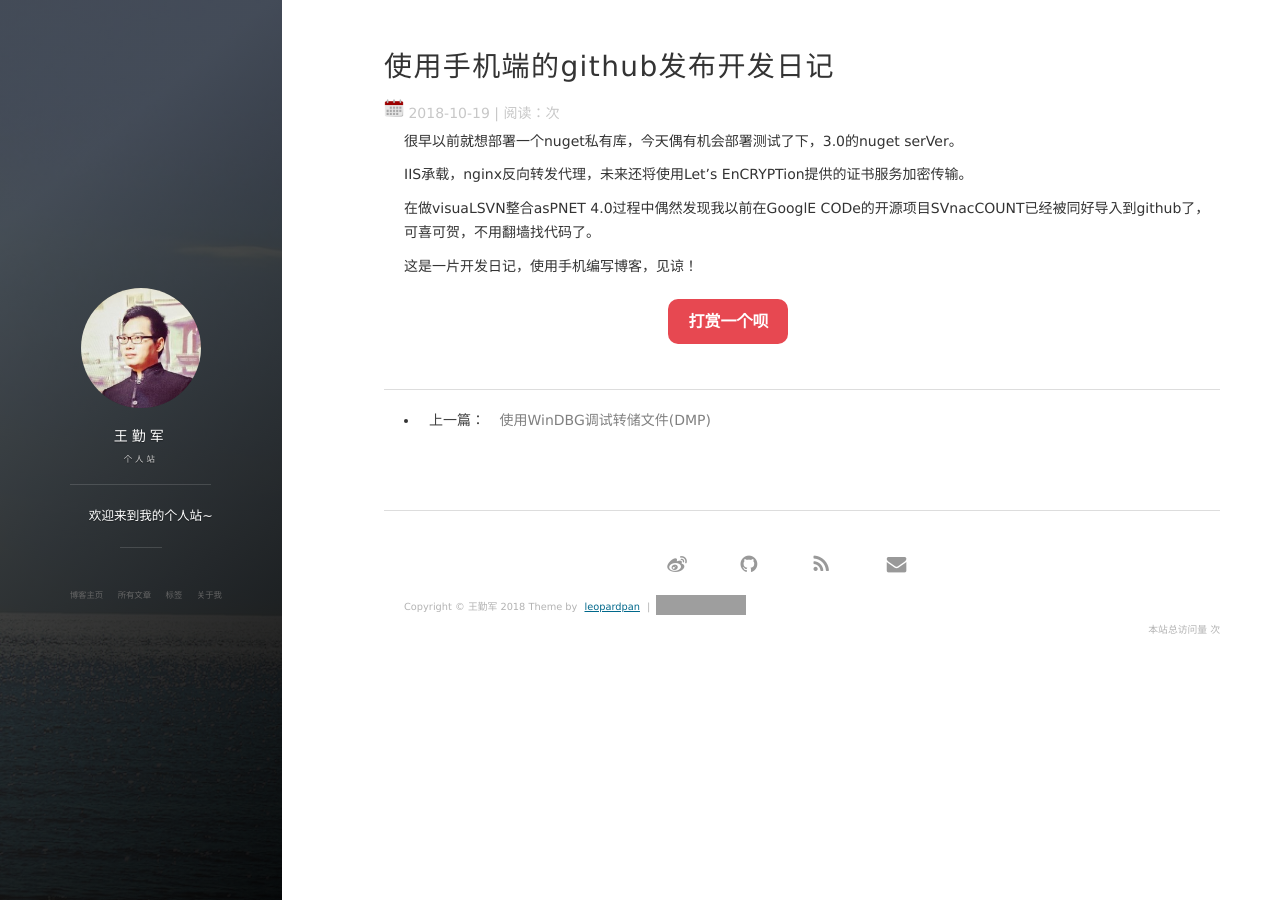
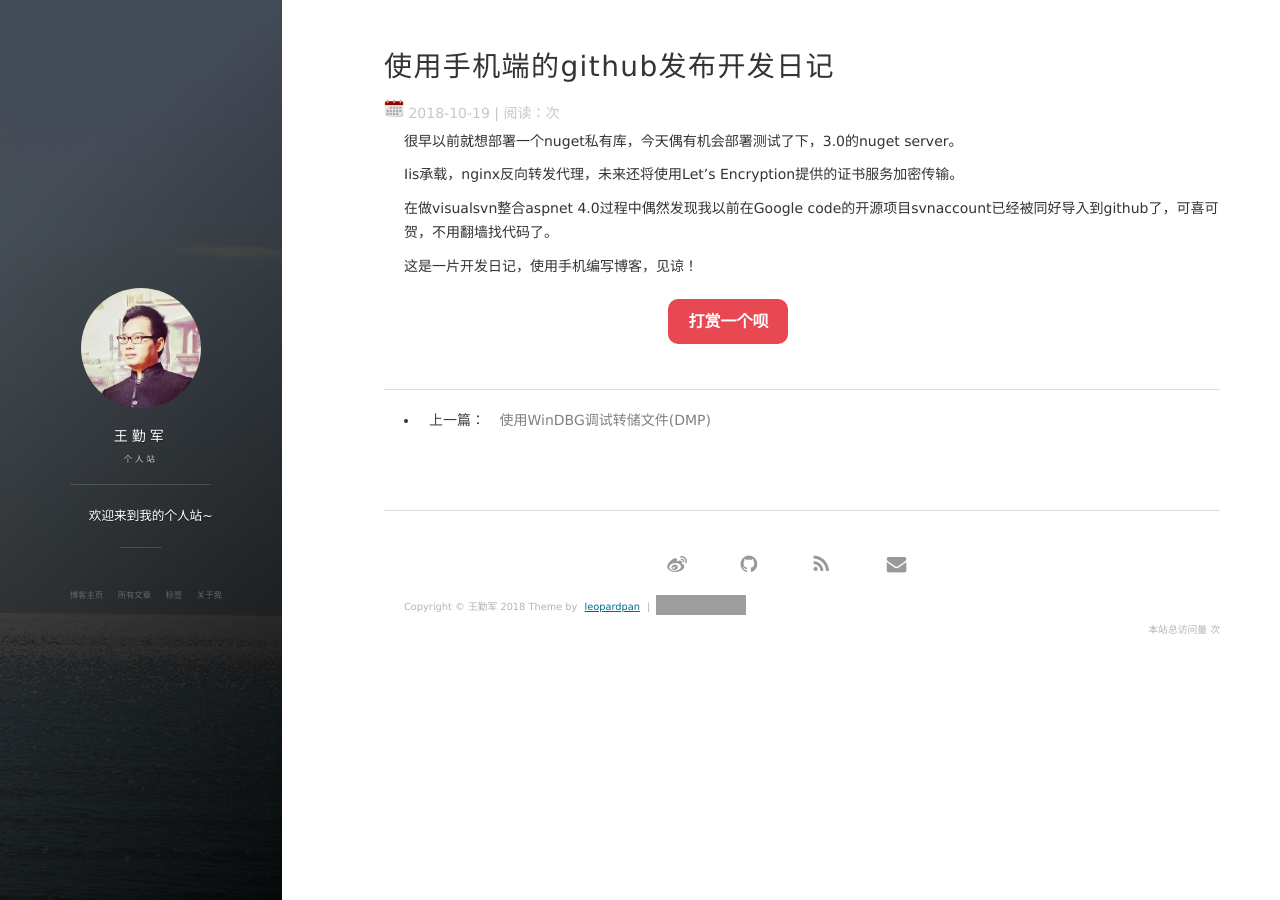
Before and after one commit to ridgew/ridgew.github.io, a Jekyll site: the page built from _posts/2018-10-19-Dairy_Nuget_enginx_SSL.md, in a window 1280 px wide. Built offline with Jekyll 4.4.1, drawn with Linux system fonts in a browser that asks for light colours; nearby versions of some CDN libraries; comment, search, counter and statistics services are not loaded; grey boxes are pictures that could not be loaded.

Commit message:
修改手机输入问题

```diff
--- a/_posts/2018-10-19-Dairy_Nuget_enginx_SSL.md
+++ b/_posts/2018-10-19-Dairy_Nuget_enginx_SSL.md
@@ -5,10 +5,11 @@ date: 2018-10-19
 tag: nuget nginx ssl
 ---
 
-  很早以前就想部署一个nuget私有库，今天偶有机会部署测试了下，3.0的nuget serVer。
 
-   IIS承载，nginx反向转发代理，未来还将使用Let's EnCRYPTion提供的证书服务加密传输。
+  很早以前就想部署一个nuget私有库，今天偶有机会部署测试了下，3.0的nuget server。
 
-   在做visuaLSVN整合asPNET 4.0过程中偶然发现我以前在GooglE CODe的开源项目SVnacCOUNT已经被同好导入到github了，可喜可贺，不用翻墙找代码了。
+   Iis承载，nginx反向转发代理，未来还将使用Let's Encryption提供的证书服务加密传输。
+
+   在做visualsvn整合aspnet 4.0过程中偶然发现我以前在Google code的开源项目svnaccount已经被同好导入到github了，可喜可贺，不用翻墙找代码了。
 
    这是一片开发日记，使用手机编写博客，见谅！
```
Also changed, not shown: _posts/2018-10-19_Dairy_Nuget_And_ACME_Special.md (deleted, +0 -14 lines).
